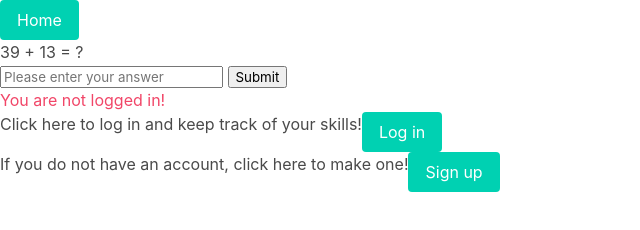
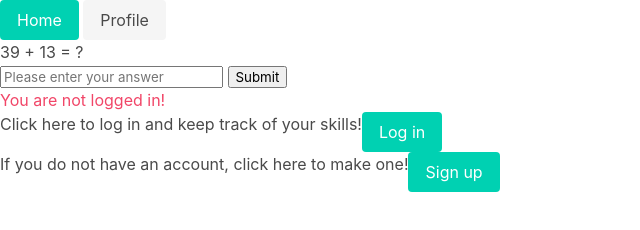
Before and after one commit to rameshtarini/math4kidz, a website: page game.html in a window 1280 px wide. Shown: the full height of the page, 0-640 px from the left. Drawn offline with nearby package versions, Linux system fonts and the light colour scheme; no server answers; a web font is replaced by a local one.

Commit message:
game with profile button

```diff
--- a/game.html
+++ b/game.html
@@ -14,6 +14,9 @@
     <body>
         <nav>
             <a class="button is-primary" href="index.html">Home</a >
+                <a href="./profile.html" class="button is-light">
+                    Profile
+                  </a>
         </nav>
         <div id="root"></div>
         <div id="message"></div>
```
